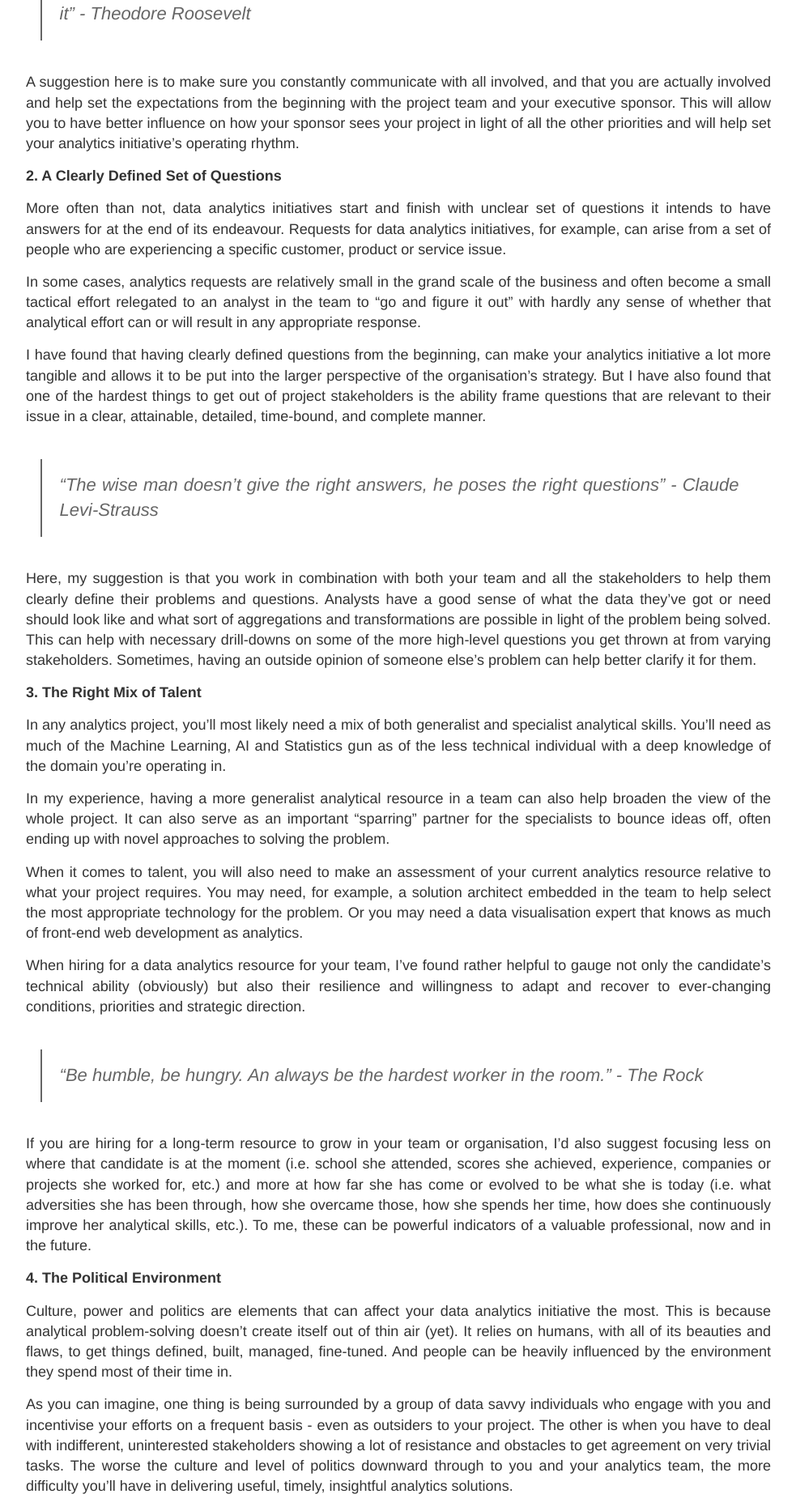
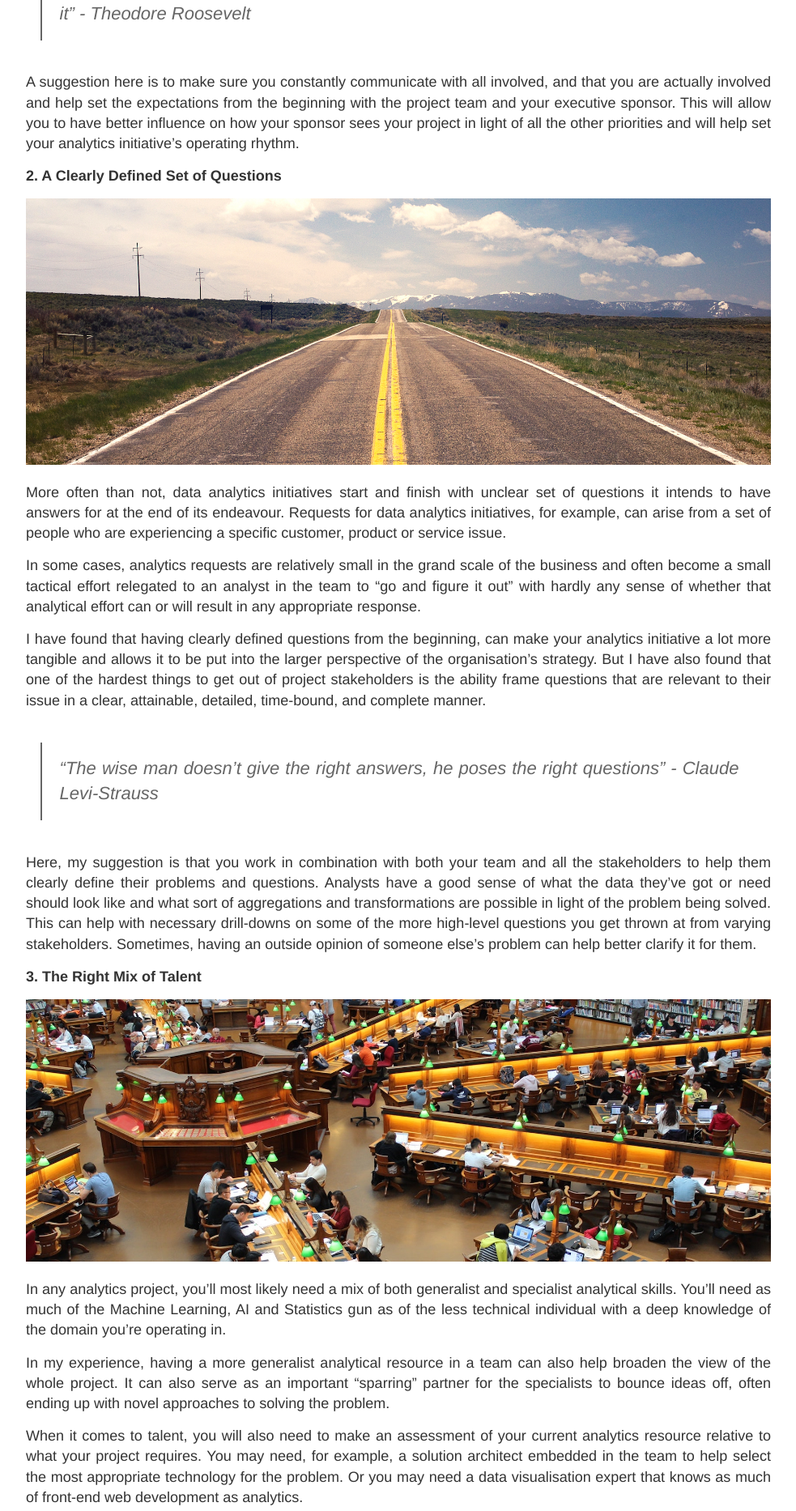
Before and after one commit to FelipeRego/FelipeRego.github.io, a Jekyll site: the page built from _posts/2017-08-30-Four-Elements-Analytics-Initiative.md, in a window 1280 px wide. Shown: the part 1409-3275 px from the top of the page at 81% size, without its empty margins (148-1131 px from the left). Built offline with Jekyll 4.4.1, drawn with Linux system fonts in a browser that asks for light colours; comment, search, counter and statistics services are not loaded.

Commit message:
4 elements pics

```diff
--- a/_posts/2017-08-30-Four-Elements-Analytics-Initiative.md
+++ b/_posts/2017-08-30-Four-Elements-Analytics-Initiative.md
@@ -32,6 +32,8 @@ A suggestion here is to make sure you constantly communicate with all involved,
 
 **2. A Clearly Defined Set of Questions**
 
+![](https://github.com/FelipeRego/feliperego.github.io/raw/master/images/4elements_3.png)<!-- -->
+
 More often than not, data analytics initiatives start and finish with unclear set of questions it intends to have answers for at the end of its endeavour. Requests for data analytics initiatives, for example, can arise from a set of people who are experiencing a specific customer, product or service issue.
 
 In some cases, analytics requests are relatively small in the grand scale of the business and often become a small tactical effort relegated to an analyst in the team to "go and figure it out" with hardly any sense of whether that analytical effort can or will result in any appropriate response.
@@ -44,6 +46,7 @@ Here, my suggestion is that you work in combination with both your team and all
 
 **3. The Right Mix of Talent**
 
+![](https://github.com/FelipeRego/feliperego.github.io/raw/master/images/4elements_4.png)<!-- -->
 
 In any analytics project, you'll most likely need a mix of both generalist and specialist analytical skills. You'll need as much of the Machine Learning, AI and Statistics gun as of the less technical individual with a deep knowledge of the domain you're operating in.
 
@@ -58,6 +61,8 @@ When hiring for a data analytics resource for your team, I've found rather helpf
 If you are hiring for a long-term resource to grow in your team or organisation, I'd also suggest focusing less on where that candidate is at the moment (i.e. school she attended, scores she achieved, experience, companies or projects she worked for, etc.) and more at how far she has come or evolved to be what she is today (i.e. what adversities she has been through, how she overcame those, how she spends her time, how does she continuously improve her analytical skills, etc.). To me, these can be powerful indicators of a valuable professional, now and in the future.
 
 **4. The Political Environment**
+
+![](https://github.com/FelipeRego/feliperego.github.io/raw/master/images/4elements_5.png)<!-- -->
 
 Culture, power and politics are elements that can affect your data analytics initiative the most. This is because analytical problem-solving doesn't create itself out of thin air (yet). It relies on humans, with all of its beauties and flaws, to get things defined, built, managed, fine-tuned. And people can be heavily influenced by the environment they spend most of their time in.
 
```
Also changed, not shown: images/4elements_1.jpeg (added), images/4elements_3.png (added), images/4elements_4.png (added), images/4elements_5.png (added), images/4elements_6.png (added).
